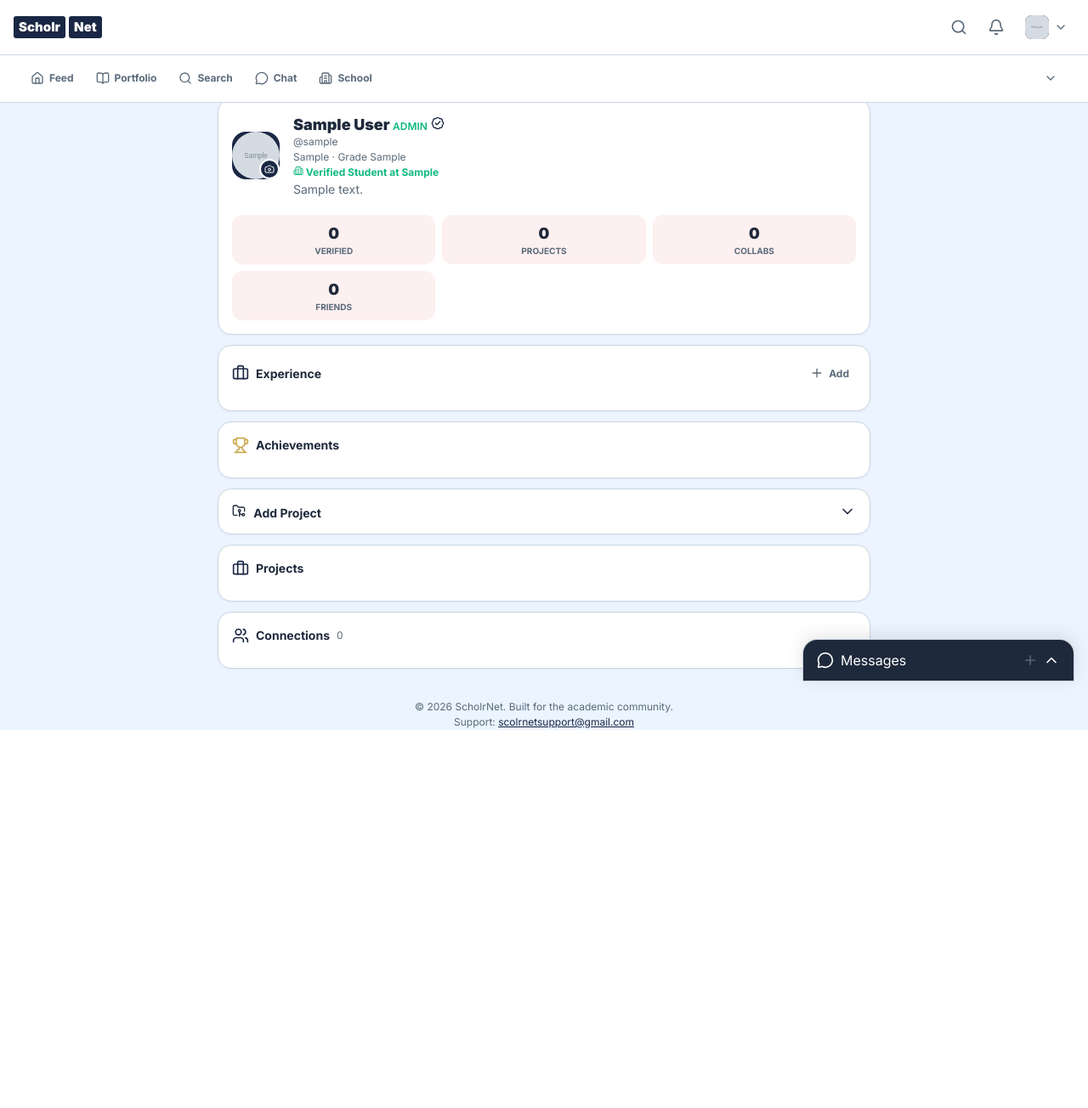
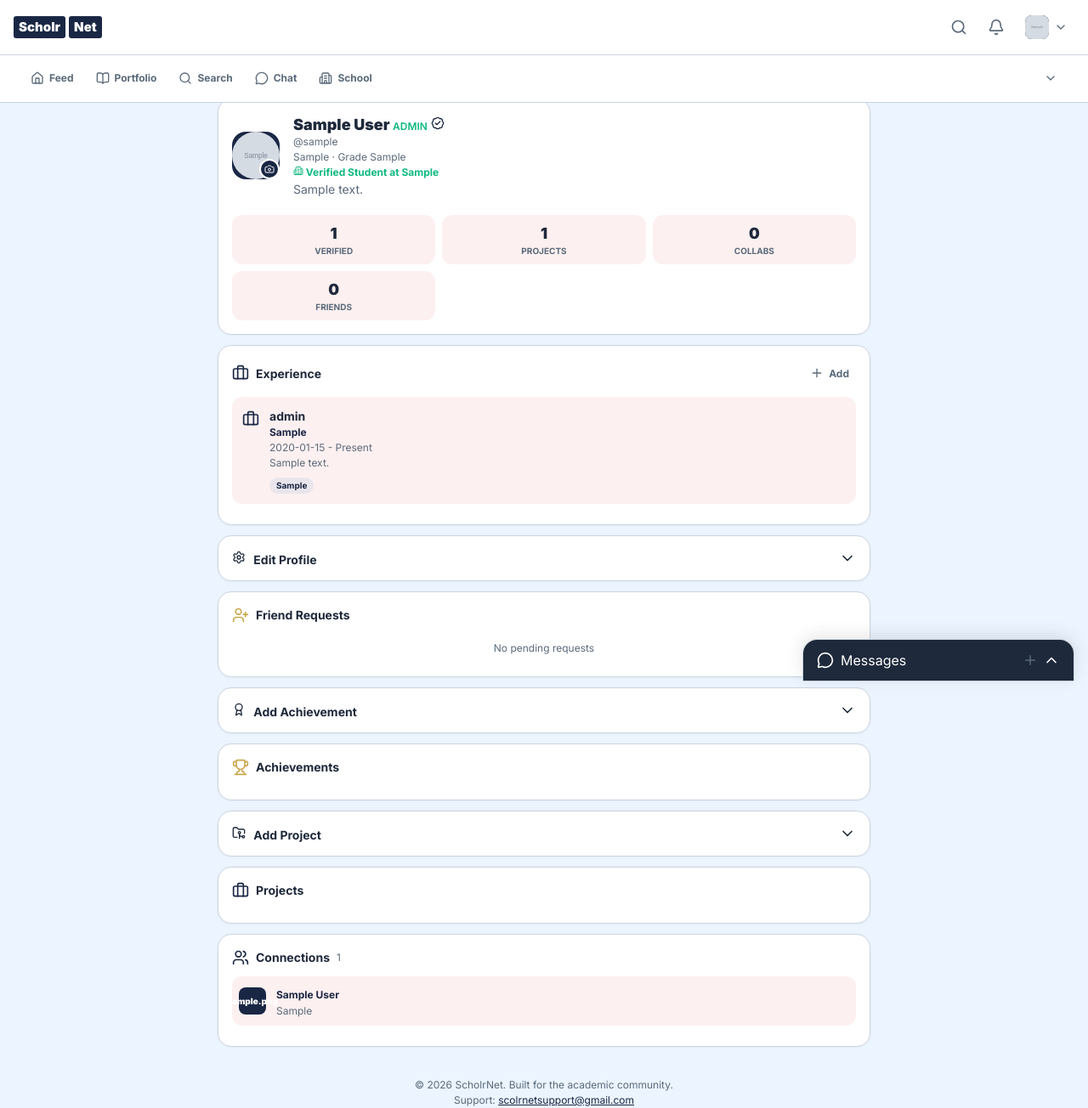
Before and after one commit to abhiraj1291/scholrnet, a Flask app: page /profile/1 in a window 1280 px wide. Shown: the whole page at 85% size. Before the commit the page ends 859 px from the top, so only its background shows below. Run offline with Flask 3, Linux system fonts and the light colour scheme; a user stored in the database is signed in; tables that the repository leaves empty hold one stand-in row (values such as "Sample post"); grey boxes marked "Sample" are stand-in pictures; data that the repository does not hold is empty; some libraries are stand-ins or nearby versions.

Commit message:
fix: restore lost Edit Profile, Add Achievement, Friend Requests sections in profile template

```diff
--- a/frontend/templates/profile.html
+++ b/frontend/templates/profile.html
@@ -94,6 +94,99 @@
     </form>
     {% endif %}
   </div>
+
+  {% if is_own %}
+  <!-- Edit Profile -->
+  <div class="card mb-3">
+    <button id="toggleEditProfile" class="w-full flex items-center justify-between text-left" style="background:none;border:none;color:var(--text);padding:0;">
+      <span class="font-bold text-sm"><i data-lucide="settings" style="width:1rem;height:1rem;display:inline;margin-right:0.375rem;"></i> Edit Profile</span>
+      <i data-lucide="chevron-down" id="editChevron" style="width:1.25rem;height:1.25rem;transition:transform 0.2s;"></i>
+    </button>
+    <form id="editProfileForm" class="hidden mt-3">
+      <div class="mb-2">
+        <label class="text-xs font-bold text-muted block mb-1">Name</label>
+        <input type="text" id="editName" value="{{ puser.name }}" required>
+      </div>
+      <div class="mb-2">
+        <label class="text-xs font-bold text-muted block mb-1">School</label>
+        <input type="text" id="editSchool" value="{{ puser.school }}">
+      </div>
+      <div class="mb-2">
+        <label class="text-xs font-bold text-muted block mb-1">Grade</label>
+        <input type="text" id="editGrade" value="{{ puser.grade }}">
+      </div>
+      <div class="mb-2">
+        <label class="text-xs font-bold text-muted block mb-1">Bio</label>
+        <textarea id="editBio" rows="3">{{ puser.bio }}</textarea>
+      </div>
+      <div class="mb-3">
+        <label class="text-xs font-bold text-muted block mb-1">Theme Color</label>
+        <div class="flex items-center gap-2 flex-wrap">
+          {% set palette_list = ['navy','coral','blush','gold','slate','ice-blue'] %}
+          {% for p in palette_list %}
+          <button type="button" class="palette-option" data-palette="{{ p }}" style="width:28px;height:28px;border-radius:50%;border:2px solid {{ 'var(--primary)' if p == puser.theme_color else 'transparent' }};background:{{ {'navy':'#1a2744','coral':'#e86565','blush':'#d48a8a','gold':'#b8942e','slate':'#4a5568','ice-blue':'#5a9fd4'}[p] }};cursor:pointer;"></button>
+          {% endfor %}
+        </div>
+      </div>
+      <button type="submit" class="btn btn-primary w-full" style="padding:0.625rem;">Save Changes</button>
+    </form>
+  </div>
+
+  <!-- Friend Requests -->
+  <div class="card mb-3">
+    <div class="flex items-center gap-2 mb-3">
+      <i data-lucide="user-plus" style="width:1.25rem;height:1.25rem;color:var(--accent);"></i>
+      <span class="font-bold text-sm">Friend Requests</span>
+      <span id="friendReqBadge" class="badge badge-primary hidden" style="margin-left:auto;">0</span>
+    </div>
+    <div id="friendRequestsList">
+      <p class="text-xs text-muted text-center py-2">No pending requests</p>
+    </div>
+  </div>
+
+  <!-- Add Achievement -->
+  <div class="card mb-3">
+    <button id="toggleAchievementForm" class="w-full flex items-center justify-between text-left" style="background:none;border:none;color:var(--text);padding:0;">
+      <span class="font-bold text-sm"><i data-lucide="award" style="width:1rem;height:1rem;display:inline;margin-right:0.375rem;"></i> Add Achievement</span>
+      <i data-lucide="chevron-down" id="achChevron" style="width:1.25rem;height:1.25rem;transition:transform 0.2s;"></i>
+    </button>
+    <form id="achievementForm" class="hidden mt-3">
+      <div class="mb-2">
+        <label class="text-xs font-bold text-muted block mb-1">Title</label>
+        <input type="text" id="achTitle" placeholder="e.g. First Prize in Science Fair" required>
+      </div>
+      <div class="mb-2">
+        <label class="text-xs font-bold text-muted block mb-1">Description</label>
+        <textarea id="achDesc" rows="2" placeholder="Describe your achievement"></textarea>
+      </div>
+      <div class="mb-2">
+        <label class="text-xs font-bold text-muted block mb-1">Category</label>
+        <select id="achCategory">
+          <option value="Excellence">Excellence</option>
+          <option value="Leadership">Leadership</option>
+          <option value="Sports">Sports</option>
+          <option value="Arts">Arts</option>
+          <option value="Community">Community</option>
+          <option value="Academic">Academic</option>
+          <option value="Research">Research</option>
+        </select>
+      </div>
+      <div class="mb-2">
+        <label class="text-xs font-bold text-muted block mb-1">Institution</label>
+        <input type="text" id="achInstitution" placeholder="e.g. Science Olympiad Foundation">
+      </div>
+      <div class="mb-2">
+        <label class="text-xs font-bold text-muted block mb-1">Year</label>
+        <input type="text" id="achYear" placeholder="e.g. 2025">
+      </div>
+      <div class="mb-3">
+        <label class="text-xs font-bold text-muted block mb-1">Certificate File (optional)</label>
+        <input type="text" id="achCertificate" placeholder="Filename or URL">
+      </div>
+      <button type="submit" class="btn btn-primary w-full" style="padding:0.625rem;">Add Achievement</button>
+    </form>
+  </div>
+  {% endif %}
 
   <!-- Achievements List -->
   <div class="card mb-3">
@@ -724,6 +817,9 @@ document.addEventListener('DOMContentLoaded', function() {
   loadExperiences();
   loadFriends();
   loadProfile();
+  {% if is_own %}
+  loadFriendRequests();
+  {% endif %}
 });
 </script>
 {% endblock %}
```
